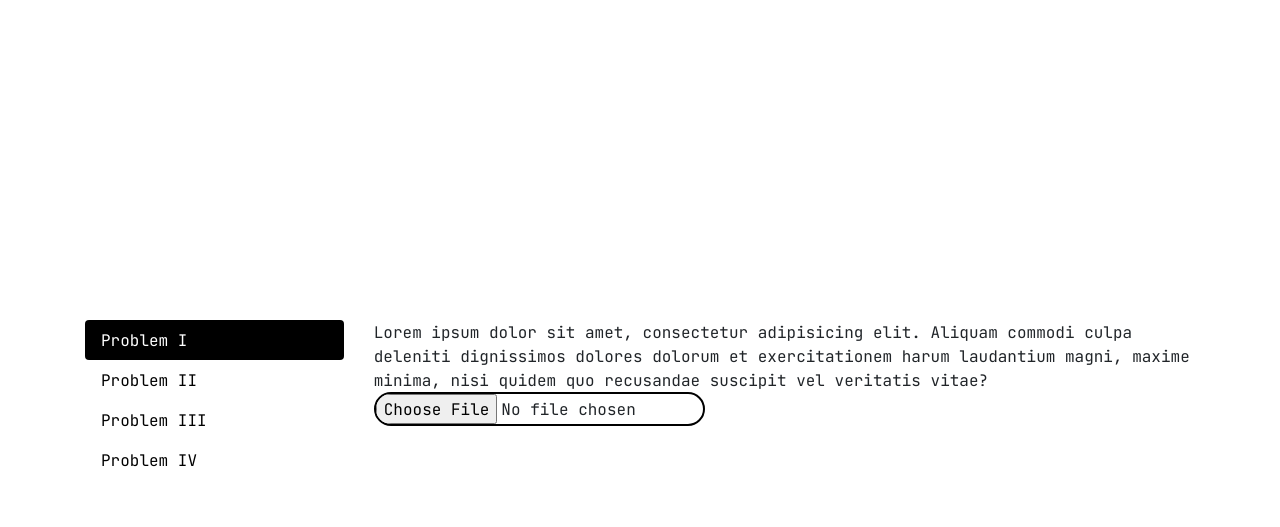
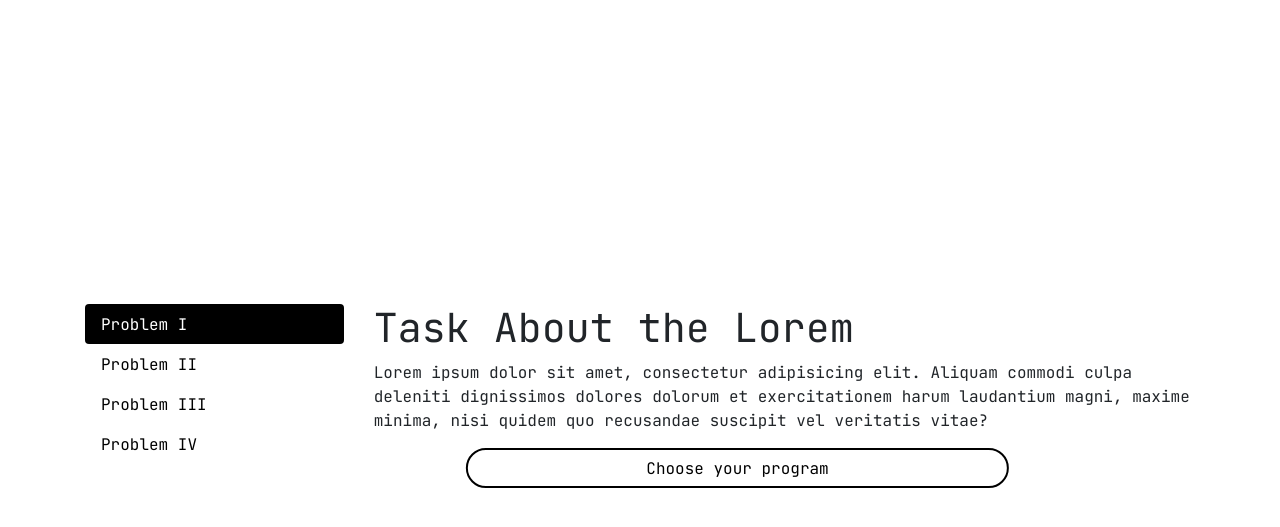
Before and after one commit to arcturus5340/julia, a Django app: template templates/contest.html in a window 1280 px wide. Shown: the top 527 px of the page. Run offline with Django 3.2, Linux system fonts and the light colour scheme; the template is opened without the code that fills it, so the values that code supplies are empty; some libraries are stand-ins or nearby versions.

Commit message:
Add upload button

```diff
--- a/static/css/index.css
+++ b/static/css/index.css
@@ -254,7 +254,35 @@ label {
     background-color: black;
 }
 
-input[type=file] {
+.upload-solution {
+    width: 0.1px;
+    height: 0.1px;
+    opacity: 0;
+    overflow: hidden;
+    position: absolute;
+    z-index: -1;
+}
+
+.upload-solution + label {
     border: 2px solid black;
     border-radius: 24px;
+    margin-top: 1em;
+    margin-left: 50%;
+    transform: translateX(-60%);
+    color: black;
+    display: inline-block;
+    width: 65%
 }
+
+.upload-solution:hover + label,
+.upload-solution + label:hover {
+    border: 2px solid black;
+    border-radius: 24px;
+    margin-top: 1em;
+    margin-left: 50%;
+    transform: translateX(-60%);
+    color: white;
+    background-color: black;
+    display: inline-block;
+    width: 65%;
+}
--- a/static/js/index.js
+++ b/static/js/index.js
@@ -3,9 +3,9 @@ $(document).on('animationend webkitAnimationEnd onAnimationEnd', '#form-info', f
 })
 
 
-$(".upload-program").on("change", function() {
+$(".upload-solution").on("change", function() {
     var fileName = $(this).val().split("\\").pop();
-    $(this).siblings(".upload-program").addClass("selected").html(fileName);
+    $(this).siblings(".upload-solution-label").addClass("selected").html(fileName);
 });
 
 function change_to_reset_form () {
--- a/templates/contest.html
+++ b/templates/contest.html
@@ -24,11 +24,20 @@
         <div class="col-9">
             <div class="tab-content" id="problem-content">
                 <div class="tab-pane fade show active" id="problem-1-content" role="tabpanel" aria-labelledby="problem-1-tab">
-                    Lorem ipsum dolor sit amet, consectetur adipisicing elit. Aliquam commodi culpa deleniti dignissimos dolores dolorum et exercitationem harum laudantium magni, maxime minima, nisi quidem quo recusandae suscipit vel veritatis vitae?
+
+                    <div class="header">
+                        <h1>
+                            Task About the Lorem
+                        </h1>
+                    </div>
+
+                    <div class="description">
+                        Lorem ipsum dolor sit amet, consectetur adipisicing elit. Aliquam commodi culpa deleniti dignissimos dolores dolorum et exercitationem harum laudantium magni, maxime minima, nisi quidem quo recusandae suscipit vel veritatis vitae?
+                    </div>
 
                     <form>
-                        <input type="file" id="upload-program">
-                        <label for="customFile">Choose your program</label>
+                        <input class="upload-solution" type="file" id="upload-solution-ID">
+                        <label class="btn upload-solution-label" for="upload-solution-ID">Choose your program</label>
                     </form>
 
                 </div>
```
Also changed, not shown: templates/task_content.html (+15 -6 lines).
